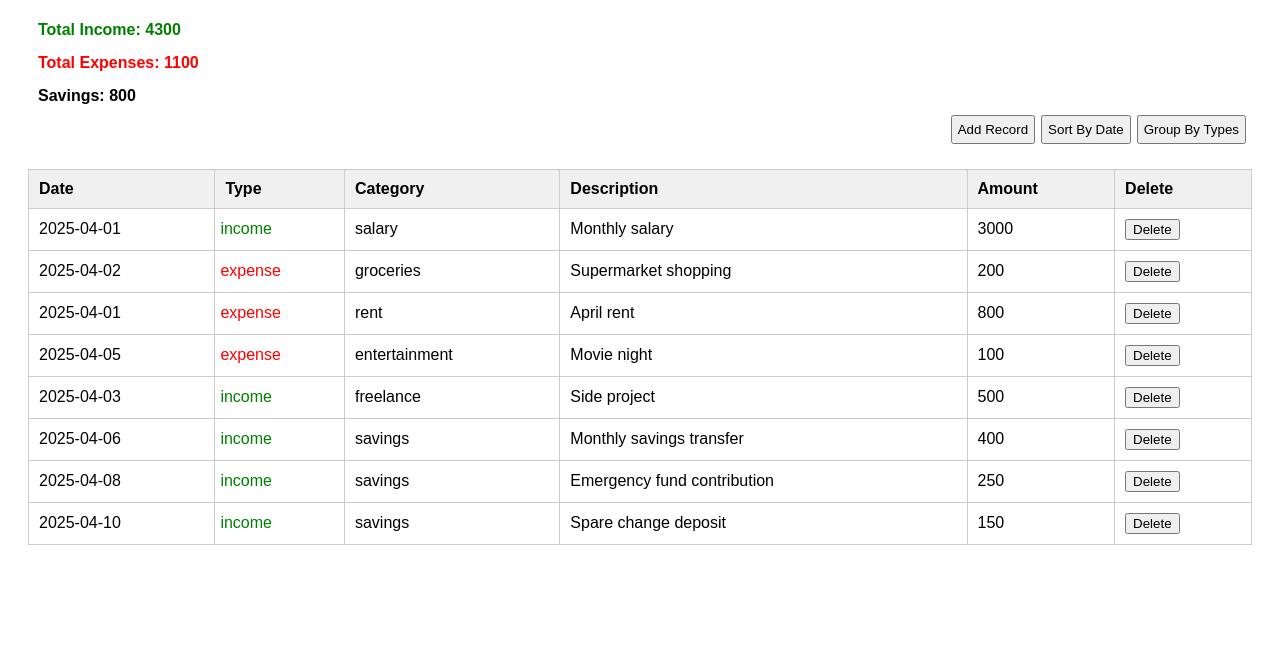
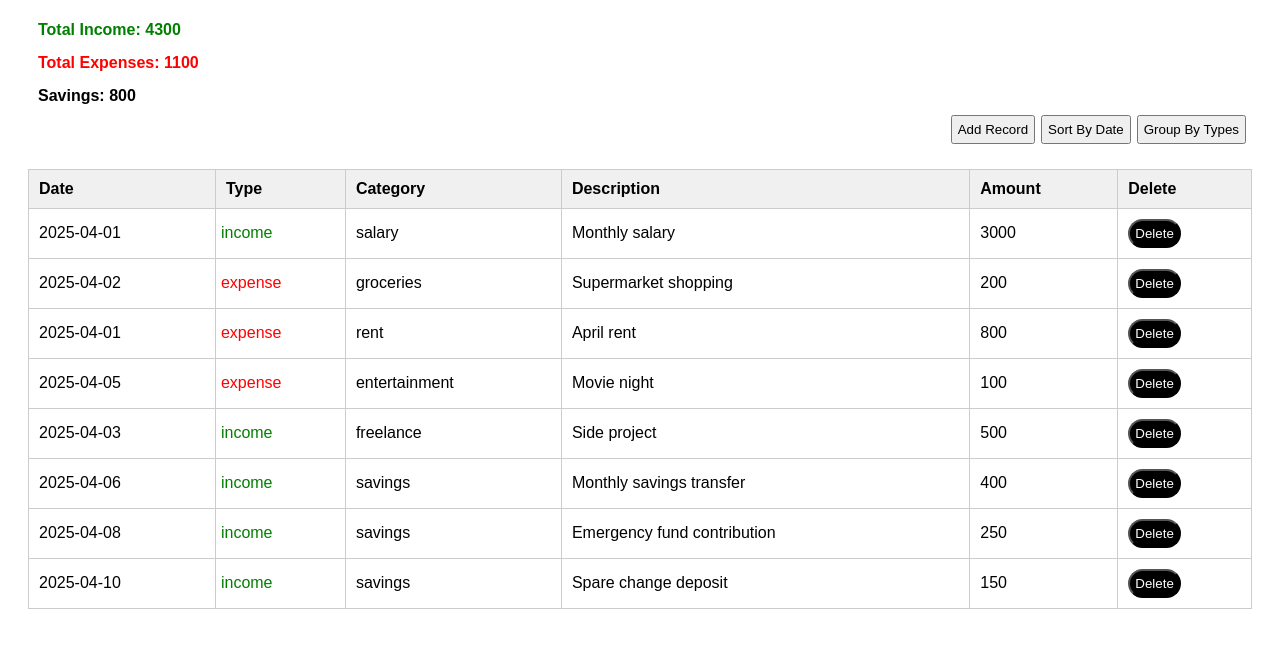
Before and after one commit to aniqa-codeblue/practice_projects, a plain HTML site: page project4/transaction_calculation(1).html in a window 1280 px wide. Shown: the part 107-754 px from the top of the page. Drawn offline with Linux system fonts and the light colour scheme.

Commit message:
Update transaction_calculation(1).html
updated delete button on updateTable

```diff
--- a/project4/transaction_calculation(1).html
+++ b/project4/transaction_calculation(1).html
@@ -236,7 +236,7 @@
                 <td>${record.category}</td>
                 <td>${record.description}</td>
                 <td>${record.amount}</td>
-                <td><button class="delete-row" data-id="${record.id}">Delete</button></td>
+                <td><button class="delete-row" data-id="${record.id}" style="padding: 5px; border-radius:15px; background-color: black; color: white;">Delete</button></td>
             `;
                 main.appendChild(record_row);
             });
```
